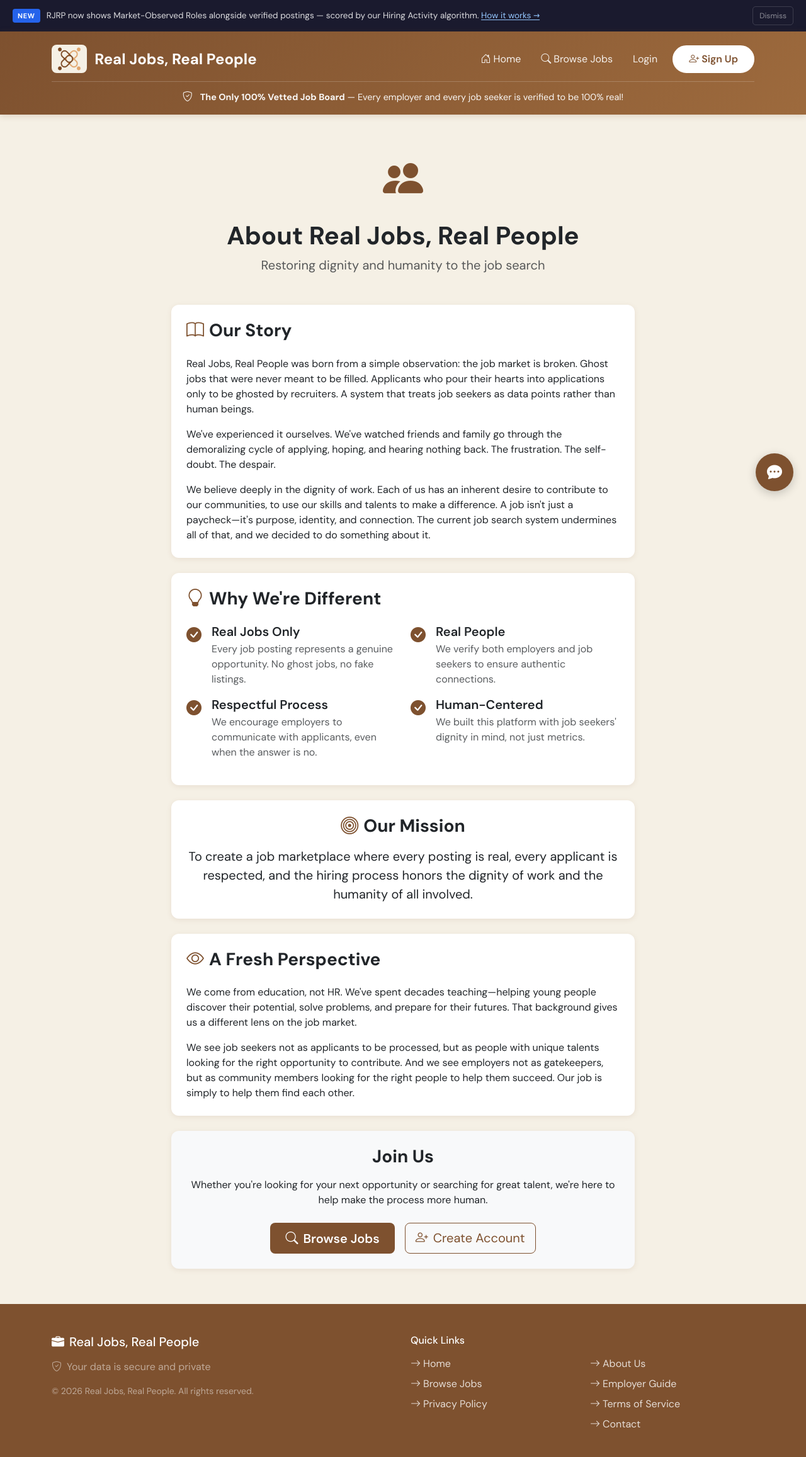
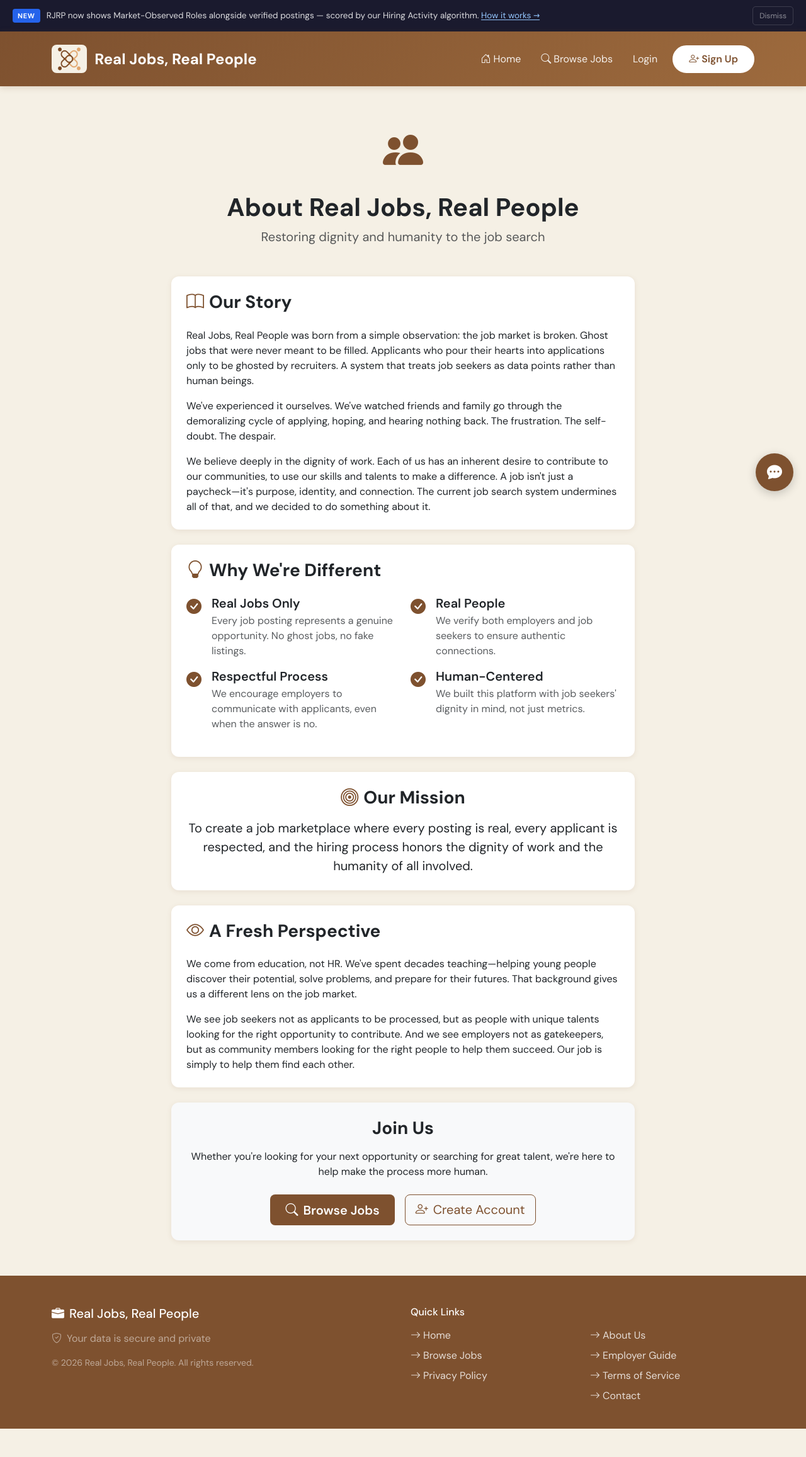
Before and after one commit to mfish324/Job-Board, a Django app: page /about/ in a window 1280 px wide. Shown: the whole page at 63% size. After the commit the page ends 2269 px from the top, so only its background shows below. Run offline with Django 5.2, Linux system fonts and the light colour scheme.

Commit message:
Remove '100% Vetted Job Board' tagline from navbar
No longer accurate with market-observed listings alongside verified posts.

Co-Authored-By: Claude Opus 4.6 <noreply@anthropic.com>

```diff
--- a/jobs/templates/jobs/base.html
+++ b/jobs/templates/jobs/base.html
@@ -901,11 +901,6 @@
                     {% endif %}
                 </ul>
             </div>
-            <!-- Vetted Job Board Tagline -->
-            <div class="navbar-vetted">
-                <i class="bi bi-shield-check me-2"></i>
-                <strong>The Only 100% Vetted Job Board</strong> — Every employer and every job seeker is verified to be 100% real!
-            </div>
         </div>
     </nav>
 
```
